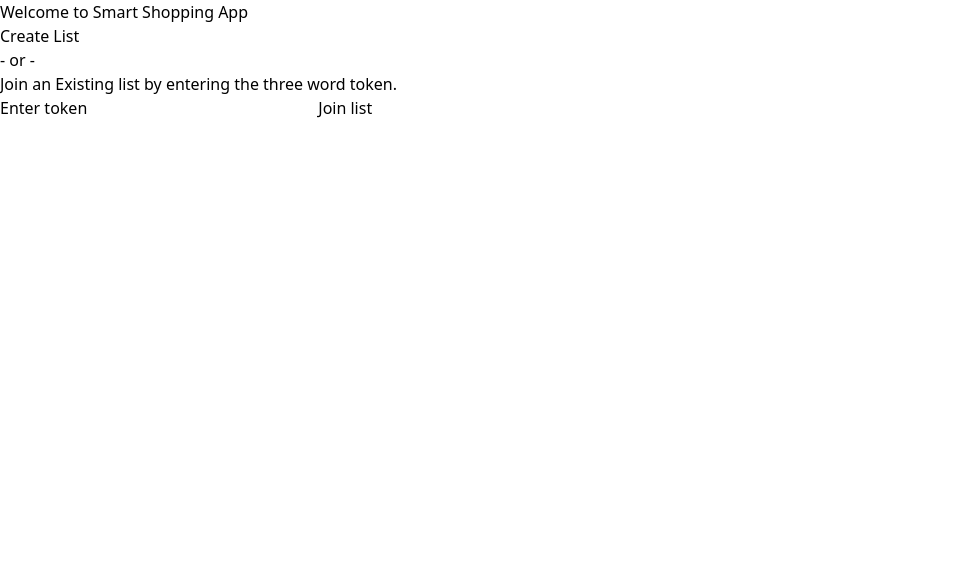
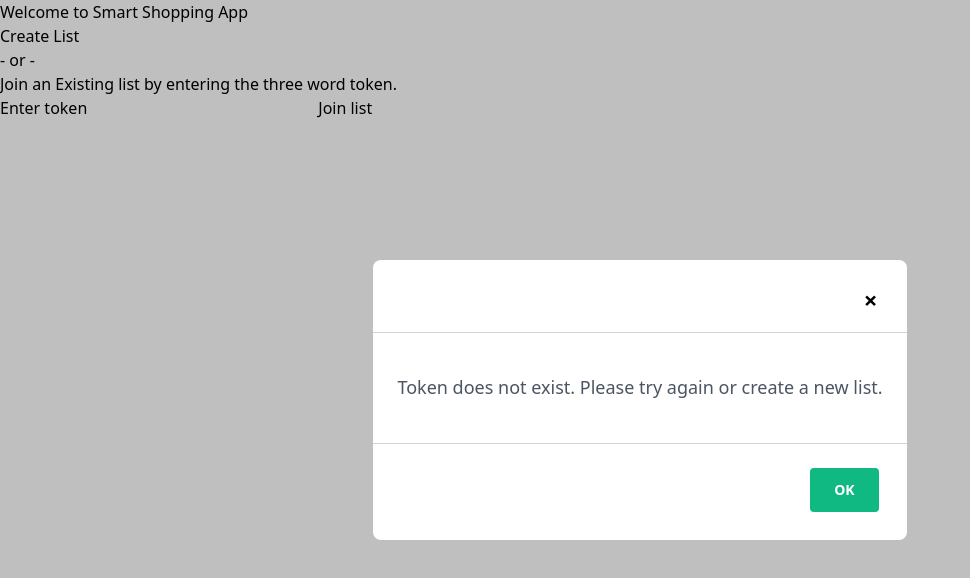
Before and after one commit to the-collab-lab/tcl-19-smart-shopping-list, a React (Create React App) app: page / in a window 1280 px wide. Both pictures are taken after typing "Sample" into the empty fields and a click on the button "Join list". Shown: the top 578 px of the page, without its empty margins (0-970 px from the left). Built offline with nearby package versions, Linux system fonts and the light colour scheme; no server answers; the database is empty.

Commit message:
Add modal to Home component

```diff
--- a/src/components/AddItems.js
+++ b/src/components/AddItems.js
@@ -43,7 +43,9 @@ const AddItemsToList = () => {
 
     if (shoppingListItemName === '') {
       setShowModal(true);
-      setModalMessage('Please add an item');
+      setModalMessage(
+        'Please enter item name before adding to your shopping list',
+      );
       return;
     }
     const item = {
@@ -131,7 +133,7 @@ const AddItemsToList = () => {
       <Modal
         message={modalMessage}
         showModal={showModal}
-        setShowSuccessModal={setShowModal}
+        setShowModal={setShowModal}
       />
       <div className="max-h-screen flex flex-col box-border items-center">
         <header className="bg-green-400 w-full fixed text-center">
--- a/src/components/Home.js
+++ b/src/components/Home.js
@@ -4,12 +4,15 @@ import { useCollectionData } from 'react-firebase-hooks/firestore';
 import { shoppingListCollection } from '../lib/firebase';
 import getToken from '../lib/tokens';
 import spinner from '../img/spinner-3.gif';
+import Modal from './Modal';
 
 const Home = () => {
   const [existingToken, setExistingToken] = useState('');
   const [shoppingList, loading, error] = useCollectionData(
     shoppingListCollection.where('token', '==', existingToken),
   );
+  const [showModal, setShowModal] = useState(false);
+  const [modalMessage, setModalMessage] = useState('');
   const history = useHistory();
 
   const newList = () => {
@@ -26,7 +29,8 @@ const Home = () => {
     e.preventDefault();
 
     if (existingToken === '') {
-      alert('Please enter a token...');
+      setShowModal(true);
+      setModalMessage('Please enter a token');
       return;
     }
 
@@ -34,7 +38,10 @@ const Home = () => {
       localStorage.setItem('token', existingToken);
       history.push('/list');
     } else {
-      alert('Token does not exist! Please try again or create a new list.');
+      setShowModal(true);
+      setModalMessage(
+        'Token does not exist. Please try again or create a new list.',
+      );
       setExistingToken(' ');
     }
   };
@@ -59,6 +66,11 @@ const Home = () => {
 
   return (
     <div className="home">
+      <Modal
+        message={modalMessage}
+        showModal={showModal}
+        setShowModal={setShowModal}
+      />
       <div>
         <h1>Welcome to Smart Shopping App</h1>
         <button type="submit" onClick={newList}>
--- a/src/components/Modal.js
+++ b/src/components/Modal.js
@@ -1,6 +1,6 @@
 import React from 'react';
 
-export default function Modal({ message, showModal, setShowSuccessModal }) {
+export default function Modal({ message, showModal, setShowModal }) {
   return (
     <>
       {showModal ? (
@@ -11,7 +11,7 @@ export default function Modal({ message, showModal, setShowSuccessModal }) {
                 <div className="flex items-start justify-between p-5 border-b border-solid border-gray-300 rounded-t">
                   <button
                     className="p-1 ml-auto border-0 text-black float-right text-3xl leading-none font-semibold outline-none focus:outline-none"
-                    onClick={() => setShowSuccessModal(false)}
+                    onClick={() => setShowModal(false)}
                   >
                     <span className=" text-red h-6 w-6 text-2xl block outline-none focus:outline-none">
                       ×
@@ -28,7 +28,7 @@ export default function Modal({ message, showModal, setShowSuccessModal }) {
                     className="bg-green-500 text-white active:bg-green-600 font-bold uppercase text-sm px-6 py-3 rounded shadow hover:shadow-lg outline-none focus:outline-none mr-1 mb-1"
                     type="button"
                     style={{ transition: 'all .15s ease' }}
-                    onClick={() => setShowSuccessModal(false)}
+                    onClick={() => setShowModal(false)}
                   >
                     OK
                   </button>
```
